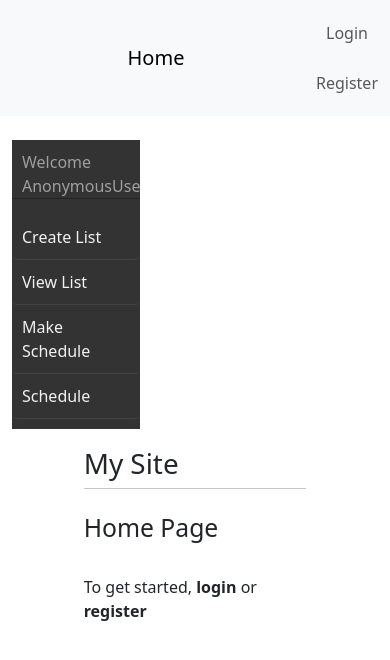
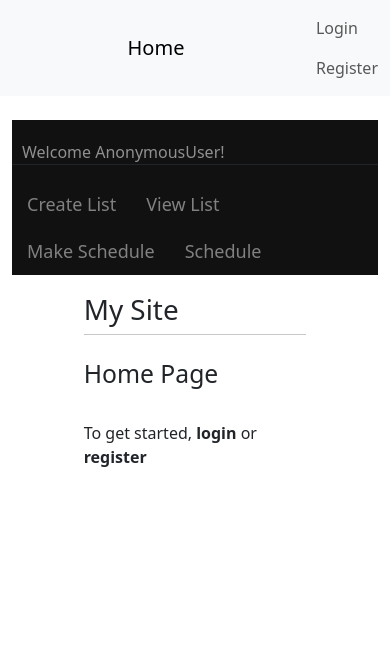
Before and after one commit to dylanp581/django_todolist, a Django app: page / in a window 390 px wide. Shown: the top 660 px of the page. Run offline with Django 4.2, Linux system fonts and the light colour scheme; some libraries are stand-ins or nearby versions.

Commit message:
made the mobile version more like the desktop 0.04

```diff
--- a/main/templates/main/base.html
+++ b/main/templates/main/base.html
@@ -48,54 +48,17 @@
             /* Responsive adjustments */
             @media screen and (max-width: 768px) {
                 .sidenav {
-                    width: 35%;
+                    width: 100%;
                     height: auto;
                     position: relative;
-                    background-color: #333;
-                    padding: 10px 0;
                 }
 
                 .sidenav a {
-                    float: none;
-                    padding: 10px;
-                    text-align: left;
-                    font-size: 16px;
-                    color: #f1f1f1;
-                    border-bottom: 1px solid #444;
-                }
-
-                .sidenav a:hover {
-                    color: #fff;
-                    background-color: #575757;
+                    float: left;
                 }
 
                 .main {
                     margin-left: 0;
-                    padding: 10px;
-                }
-
-                nav.navbar {
-                    flex-wrap: wrap;
-                    background-color: #333;
-                }
-
-                .navbar-nav {
-                    flex-direction: column;
-                    align-items: center;
-                }
-
-                .navbar-nav .nav-item {
-                    margin: 5px 0;
-                }
-
-                .navbar-nav .btn {
-                    color: #fff;
-                    background-color: #444;
-                    border: none;
-                }
-
-                .navbar-nav .btn:hover {
-                    background-color: #575757;
                 }
             }
         </style>
```
